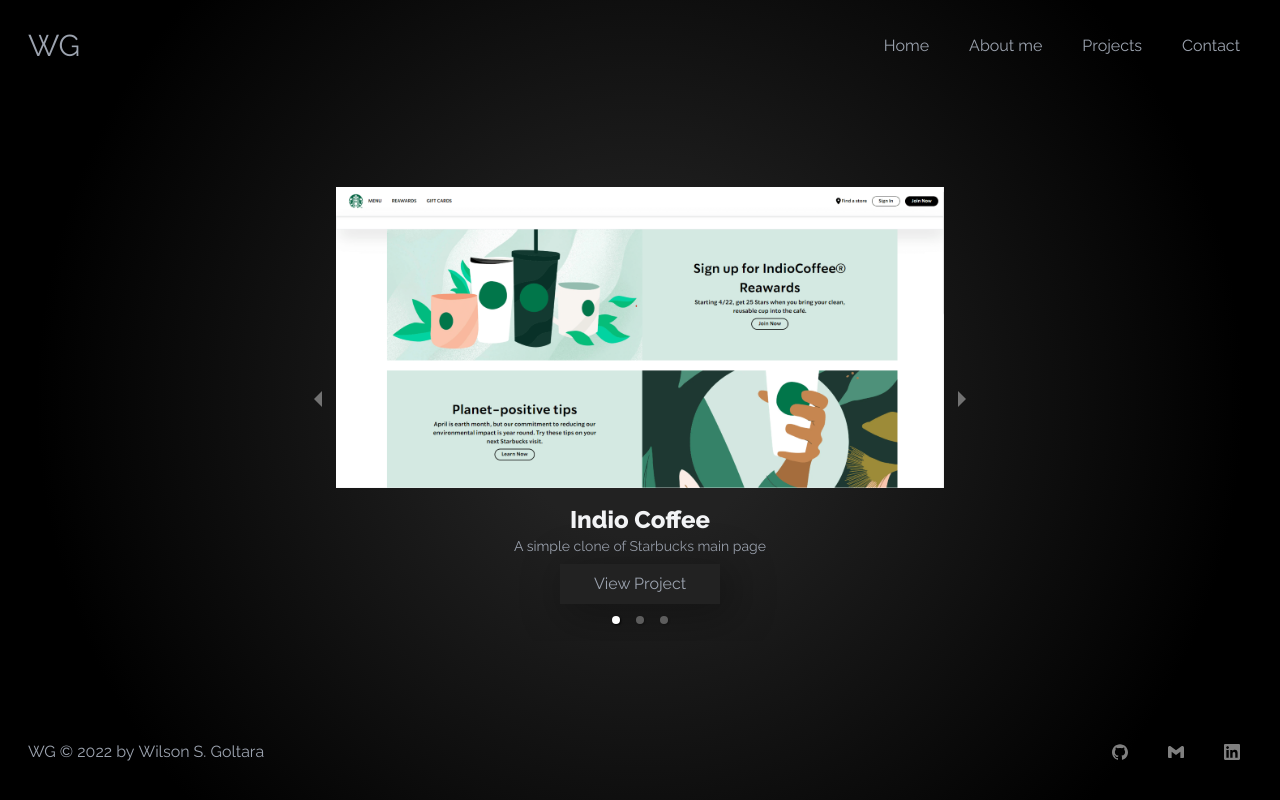
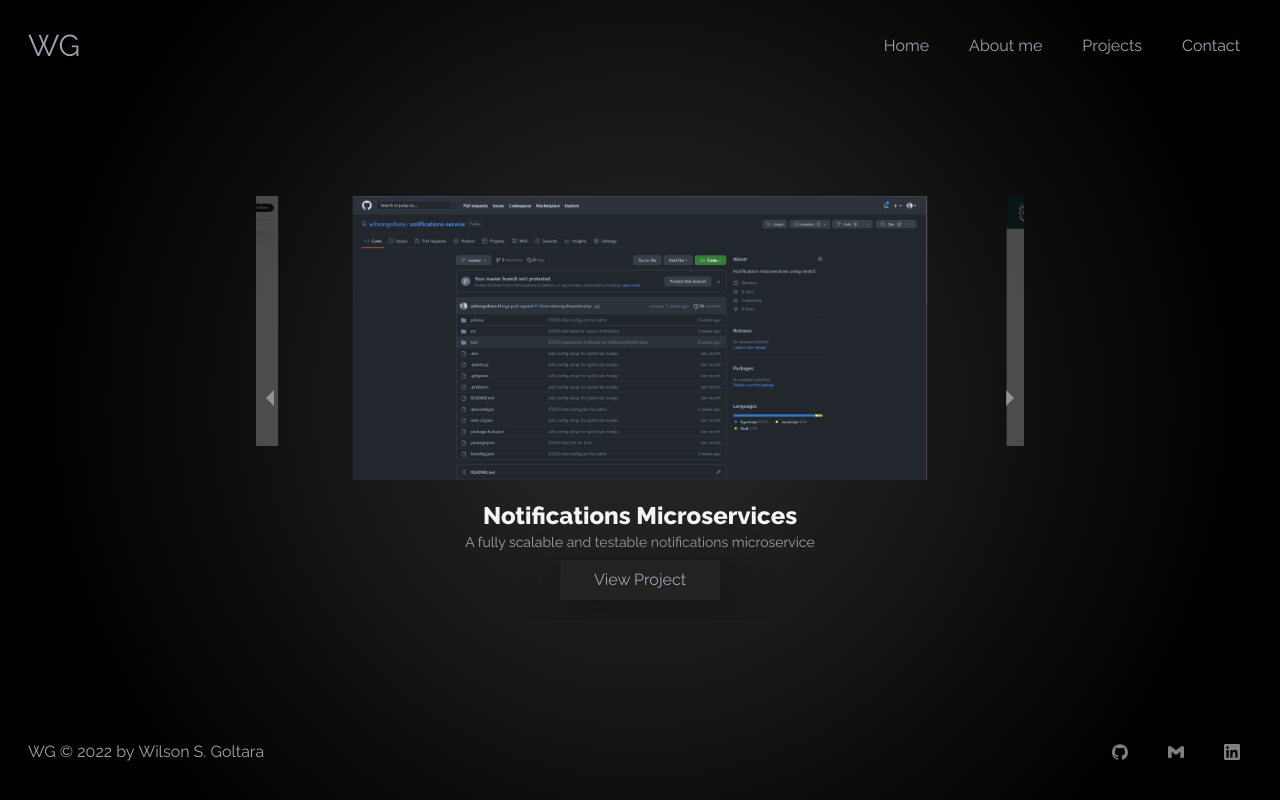
Before and after one commit to wilsongoltara/portfolio-nextjs, a Next.js app: page /projects in a window 1280 px wide. Built offline with nearby package versions, Linux system fonts and the light colour scheme.

Commit message:
[FEAT]: add animation in slider

```diff
--- a/components/global/Carousel/Card.tsx
+++ b/components/global/Carousel/Card.tsx
@@ -2,17 +2,19 @@ import { CardProps } from '@interfaces/props';
 import Image from 'next/image';
 import Button from './Button';
 
-export default function Card({ pathProject, nameProject, description, link }: CardProps) {
+export default function Card({ pathProject, nameProject, description, link, isSelected }: CardProps) {
   return (
-    <div className='flex flex-col items-center m-8 text-gray-400'>
-      <Image src={pathProject} alt='Project develop' height={350} />
-      <div className="w-5/6 mt-4">
-        <h1 className='font-bold capitalize text-xl md:text-2xl text-gray-100'>{nameProject}</h1>
-        <p className='mb-2 leading-relaxed text-xs md:text-sm'>
-          {description}
-        </p>
-      </div>
-      <Button linkProject={link}/>
+    <div className={`flex flex-col items-center m-5 text-gray-400 ${isSelected ? 'opacity-1' : 'opacity-25'}`}>
+      <Image src={pathProject} alt='Project developed by Wilson Goltara' height={isSelected ? 350 : 250 } />
+      {isSelected && (
+        <div className="w-5/6 mt-5">
+          <h1 className='font-bold capitalize text-xl md:text-2xl text-gray-100'>{nameProject}</h1>
+          <p className='mb-2 leading-relaxed text-xs md:text-sm'>
+            {description}
+          </p>
+          <Button linkProject={link}/>
+        </div>
+      )}
     </div>
   );
 }
--- a/components/global/Carousel/index.tsx
+++ b/components/global/Carousel/index.tsx
@@ -2,17 +2,23 @@ import { projects } from '@lib/projects';
 import { Carousel } from 'react-responsive-carousel';
 import 'react-responsive-carousel/lib/styles/carousel.min.css';
 import Card from './Card';
+import React from 'react';
 
 export default function ProjectsCarousel() {
+  const customRenderItem = (item, props) => <item.type {...item.props} {...props} />;
+
   return (
     <Carousel
-      className='w-[90%] max-w-2xl min-w-[320px]'
+      className='w-[90%] max-w-3xl min-w-[320px]'
       emulateTouch
-      infiniteLoop
+      centerMode
+      selectedItem={1}
       showArrows
-      showIndicators
+      showIndicators={false}
       showStatus={false}
       showThumbs={false}
+      renderItem={customRenderItem}
+
     >
       {projects.map(({ description, link, nameProject, pathProject }, index) => (
         <Card
--- a/interfaces/props.ts
+++ b/interfaces/props.ts
@@ -37,6 +37,7 @@ export interface CardProps {
   nameProject: string;
   description: string;
   link: string;
+  isSelected?: boolean;
 }
 
 export interface ButtonProps {
--- a/pages/about.tsx
+++ b/pages/about.tsx
@@ -7,6 +7,7 @@ const About: NextPage = () => {
     <>
       <Head>
         <title>About me - Build</title>
+        <meta name="description" content="About me" />
       </Head>
       <InBuild />
     </>
```
